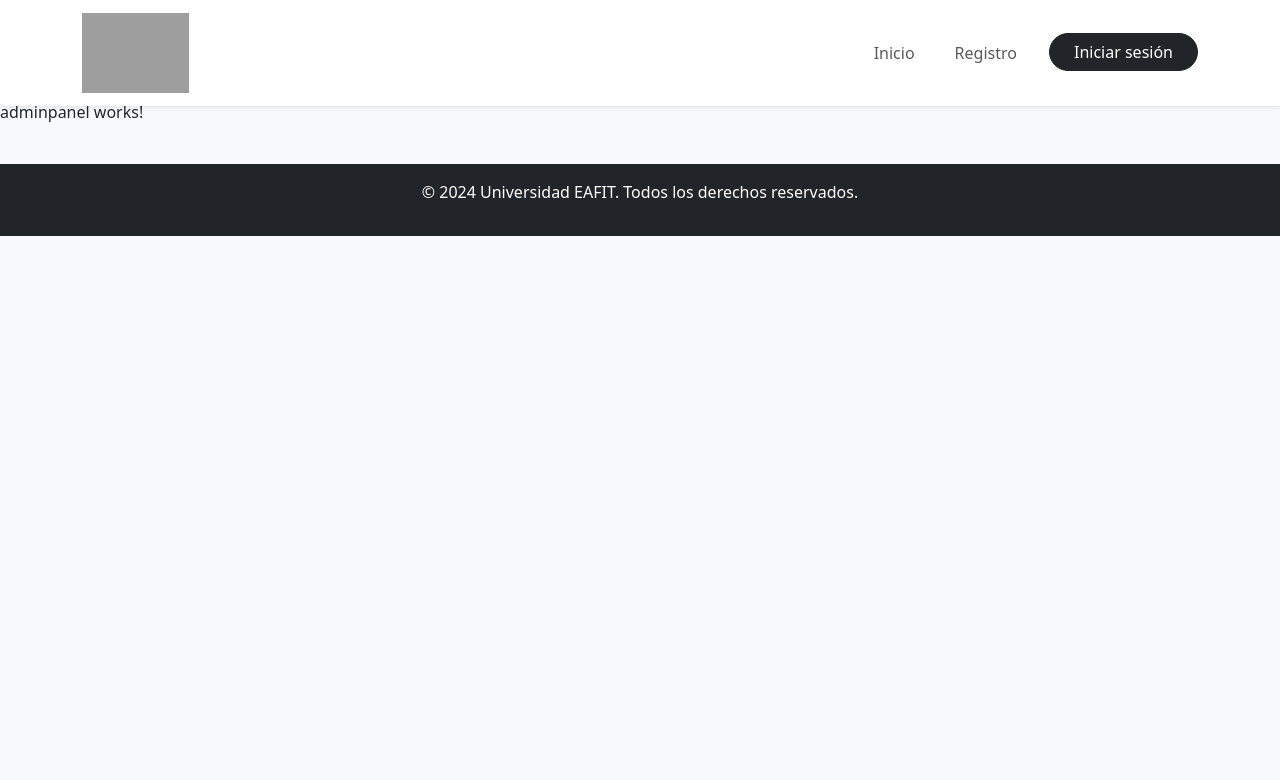
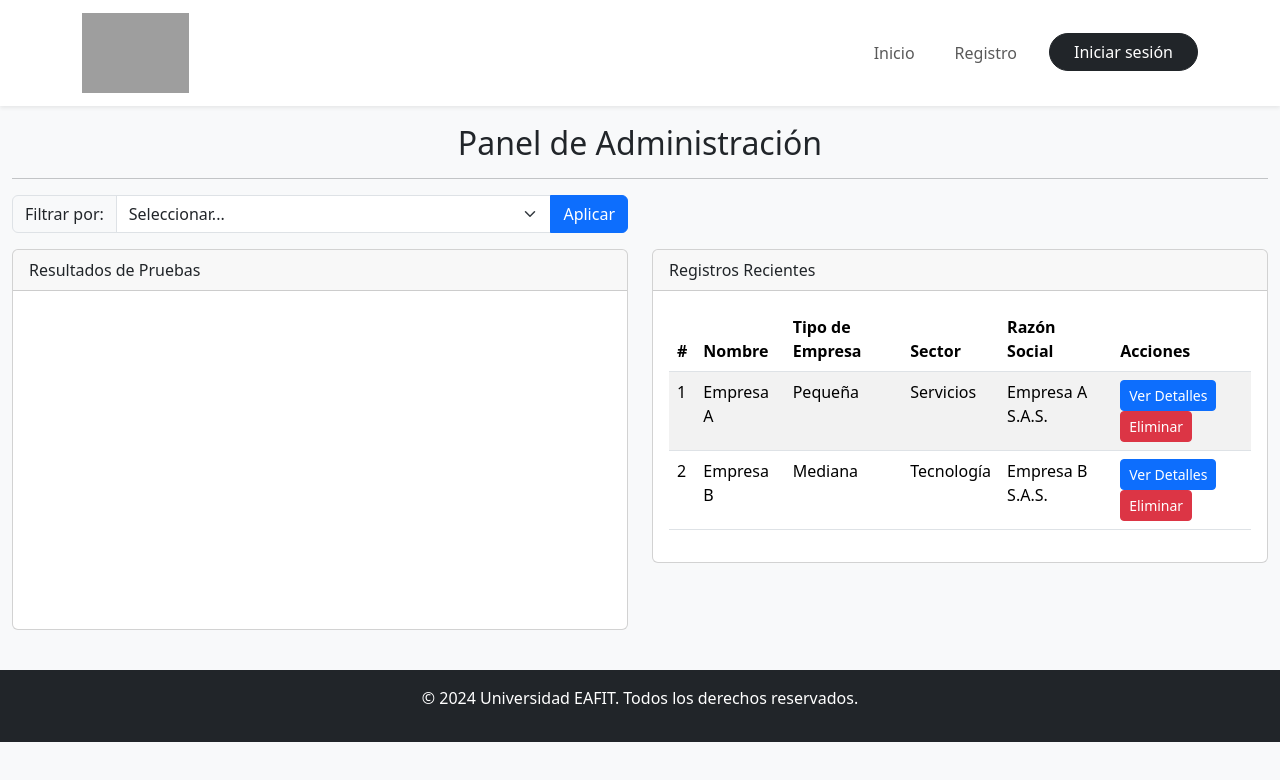
Before and after one commit to estebanmontoyaherrera/RETO, an Angular app: page /admin in a window 1280 px wide. Shown: the top 780 px of the page. Built offline with nearby package versions, Linux system fonts and the light colour scheme; grey boxes are pictures that could not be loaded.

Commit message:
Agregada página de bienvenida con cards y botones

```diff
--- a/src/app/adminpanel/adminpanel.component.html
+++ b/src/app/adminpanel/adminpanel.component.html
@@ -1 +1,84 @@
-<p>adminpanel works!</p>
+<div class="container-fluid">
+    <br>
+    <h2  class="text-center">Panel de Administración</h2>
+    <hr>
+
+    <!-- Filtros y acciones -->
+    <div class="row mb-3">
+      <div class="col-md-6">
+        <div class="input-group">
+          <span class="input-group-text">Filtrar por:</span>
+          <select class="form-select">
+            <option selected>Seleccionar...</option>
+            <option value="pequeña">Pequeñas empresas</option>
+            <option value="mediana">Medianas empresas</option>
+            <option value="grande">Grandes empresas</option>
+          </select>
+          <button class="btn btn-primary">Aplicar</button>
+        </div>
+      </div>
+    </div>
+
+    <!-- Gráficas y datos relevantes -->
+    <div class="row">
+      <div class="col-md-6">
+        <div class="card">
+          <div class="card-header">
+            Resultados de Pruebas
+          </div>
+          <div class="card-body">
+            <canvas id="graficaResultados" width="400" height="300"></canvas>
+          </div>
+        </div>
+      </div>
+      <div class="col-md-6">
+        <div class="card">
+          <div class="card-header">
+            Registros Recientes
+          </div>
+          <div class="card-body">
+            <div class="table-responsive">
+              <table class="table table-striped">
+                <thead>
+                  <tr>
+                    <th>#</th>
+                    <th>Nombre</th>
+                    <th>Tipo de Empresa</th>
+                    <th>Sector</th>
+                    <th>Razón Social</th>
+                    <th>Acciones</th>
+                  </tr>
+                </thead>
+                <tbody>
+                  <!-- Ejemplo de datos dinámicos -->
+                  <tr>
+                    <td>1</td>
+                    <td>Empresa A</td>
+                    <td>Pequeña</td>
+                    <td>Servicios</td>
+                    <td>Empresa A S.A.S.</td>
+                    <td>
+                      <button class="btn btn-sm btn-primary">Ver Detalles</button>
+                      <button class="btn btn-sm btn-danger">Eliminar</button>
+                    </td>
+                  </tr>
+                  <tr>
+                    <td>2</td>
+                    <td>Empresa B</td>
+                    <td>Mediana</td>
+                    <td>Tecnología</td>
+                    <td>Empresa B S.A.S.</td>
+                    <td>
+                      <button class="btn btn-sm btn-primary">Ver Detalles</button>
+                      <button class="btn btn-sm btn-danger">Eliminar</button>
+                    </td>
+                  </tr>
+                  <!-- Más filas según los registros -->
+                </tbody>
+              </table>
+            </div>
+          </div>
+        </div>
+      </div>
+    </div>
+  </div>
--- a/src/app/home/home.component.html
+++ b/src/app/home/home.component.html
@@ -40,3 +40,56 @@
       </div>
 
 </section>
+
+<div class="container">
+  <div class="row">
+      <div class="col-md-8 offset-md-2">
+          <h1 class="text-center mt-5 mb-4">Plataforma de EstraMyPyme</h1>
+      </div>
+  </div>
+
+  <div class="row">
+      <!-- Columna para el objetivo general -->
+      <div class="col-md-4">
+          <div class="card mb-4">
+            <svg class="bd-placeholder-img card-img-top" width="100%" height="180" xmlns="http://www.w3.org/2000/svg" role="img" aria-label="Placeholder: Image cap" preserveAspectRatio="xMidYMid slice" focusable="false"><title>Placeholder</title><rect width="100%" height="100%" fill="#868e96"></rect><text x="50%" y="50%" fill="#dee2e6" dy=".3em"></text></svg>
+              <div class="card-body">
+                  <h4 class="card-title mb-3">Objetivo</h4>
+                  <p class="card-text">
+                      Bienvenido a nuestra plataforma diseñada para ofrecerte herramientas efectivas basadas en el libro "EstraMyPyme" de la editorial EAFit. Nuestro objetivo es ayudar a individuos y empresas a evaluar y mejorar sus estrategias empresariales de manera interactiva y personalizada.
+                  </p>
+                  <a href="#" class="btn btn-primary">Más información</a>
+              </div>
+          </div>
+      </div>
+
+      <!-- Columna para Registro y Identificación -->
+      <div class="col-md-4">
+          <div class="card mb-4">
+            <svg class="bd-placeholder-img card-img-top" width="100%" height="180" xmlns="http://www.w3.org/2000/svg" role="img" aria-label="Placeholder: Image cap" preserveAspectRatio="xMidYMid slice" focusable="false"><title>Placeholder</title><rect width="100%" height="100%" fill="#868e96"></rect><text x="50%" y="50%" fill="#dee2e6" dy=".3em"></text></svg>
+              <div class="card-body">
+                  <h4 class="card-title mb-3">Registro y Identificación</h4>
+                  <p class="card-text">
+                      Regístrate en nuestra plataforma como persona natural o jurídica. Proporciona información detallada como nombre, tipo de empresa (pequeña, mediana, grande u otros), y sector al que perteneces. Si eres una empresa, también puedes ingresar tu razón social.
+                  </p>
+                  <a href="/register" class="btn btn-primary">Registrarse</a>
+              </div>
+          </div>
+      </div>
+
+      <!-- Columna para Panel de Administración -->
+      <div class="col-md-4">
+          <div class="card mb-4">
+            <svg class="bd-placeholder-img card-img-top" width="100%" height="180" xmlns="http://www.w3.org/2000/svg" role="img" aria-label="Placeholder: Image cap" preserveAspectRatio="xMidYMid slice" focusable="false"><title>Placeholder</title><rect width="100%" height="100%" fill="#868e96"></rect><text x="50%" y="50%" fill="#dee2e6" dy=".3em"></text></svg>
+              <div class="card-body">
+                  <h4 class="card-title mb-3">Panel de Administración</h4>
+                  <p class="card-text">
+                      Nuestro panel de administración ofrece una visión completa de los registros y resultados de las pruebas diagnósticas. Presentamos gráficas y datos relevantes para facilitar la interpretación y la toma de decisiones estratégicas.
+                  </p>
+                  <br>
+                  <a href="/login" class="btn btn-primary">Acceder al panel</a>
+              </div>
+          </div>
+      </div>
+  </div>
+</div>
```
